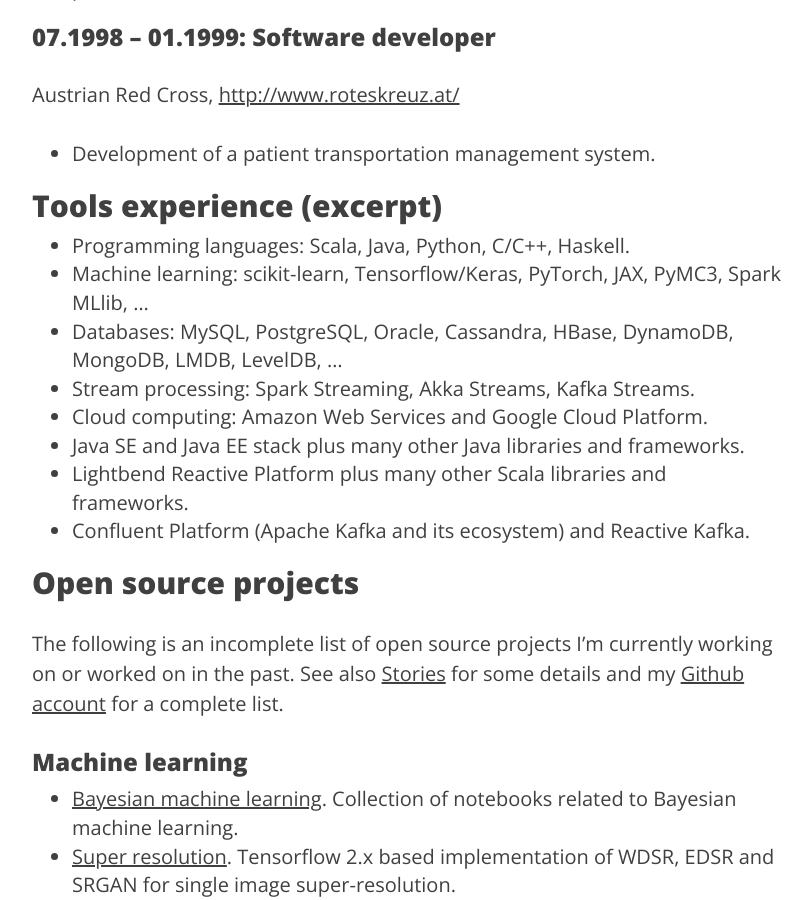
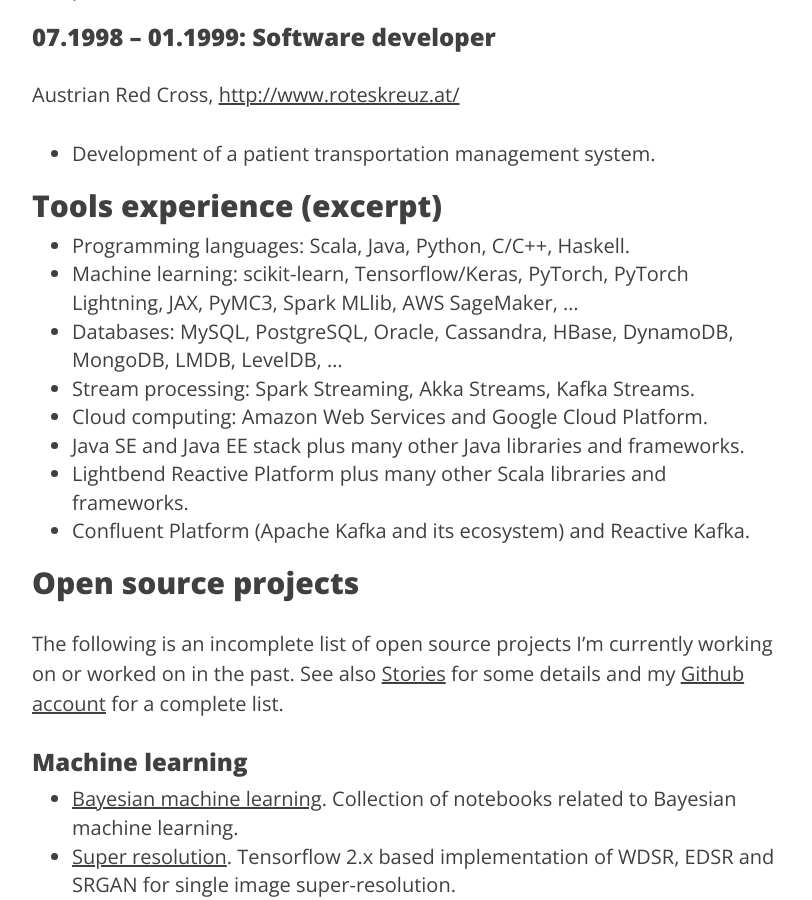
Before and after one commit to krasserm/krasserm.github.io, a Jekyll site: the page built from resume.md, in a window 1280 px wide and 900 px high, scrolled down 4738 px. Shown: the whole window, without its empty margins (233-1045 px from the left). Built offline with Jekyll 4.4.1, drawn with Linux system fonts in a browser that asks for light colours.

Commit message:
Extend tools experience

```diff
--- a/resume.md
+++ b/resume.md
@@ -156,7 +156,7 @@
 ## Tools experience (excerpt)
 
 - Programming languages: Scala, Java, Python, C/C++, Haskell.
-- Machine learning: scikit-learn, Tensorflow/Keras, PyTorch, JAX, PyMC3, Spark MLlib, ...
+- Machine learning: scikit-learn, Tensorflow/Keras, PyTorch, PyTorch Lightning, JAX, PyMC3, Spark MLlib, AWS SageMaker, ...
 - Databases: MySQL, PostgreSQL, Oracle, Cassandra, HBase, DynamoDB, MongoDB, LMDB, LevelDB, ...
 - Stream processing: Spark Streaming, Akka Streams, Kafka Streams.
 - Cloud computing: Amazon Web Services and Google Cloud Platform.
```
